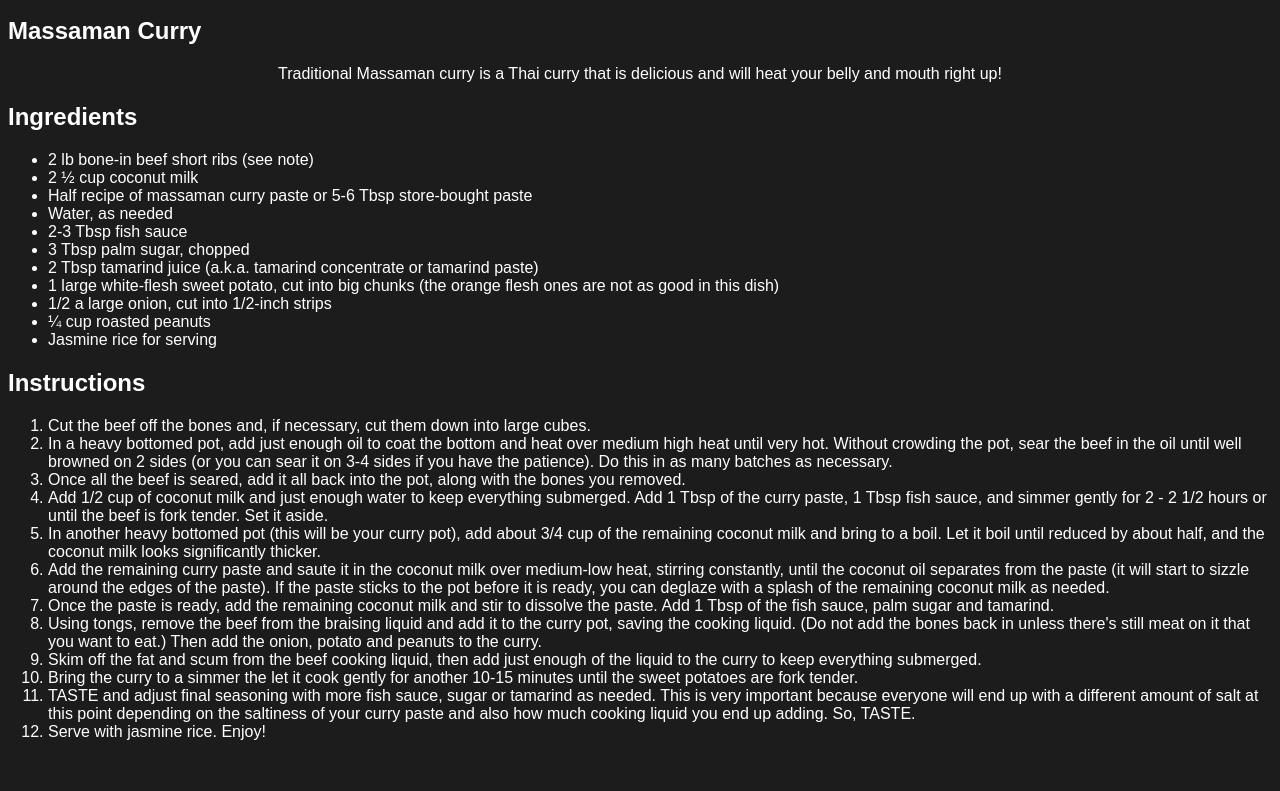
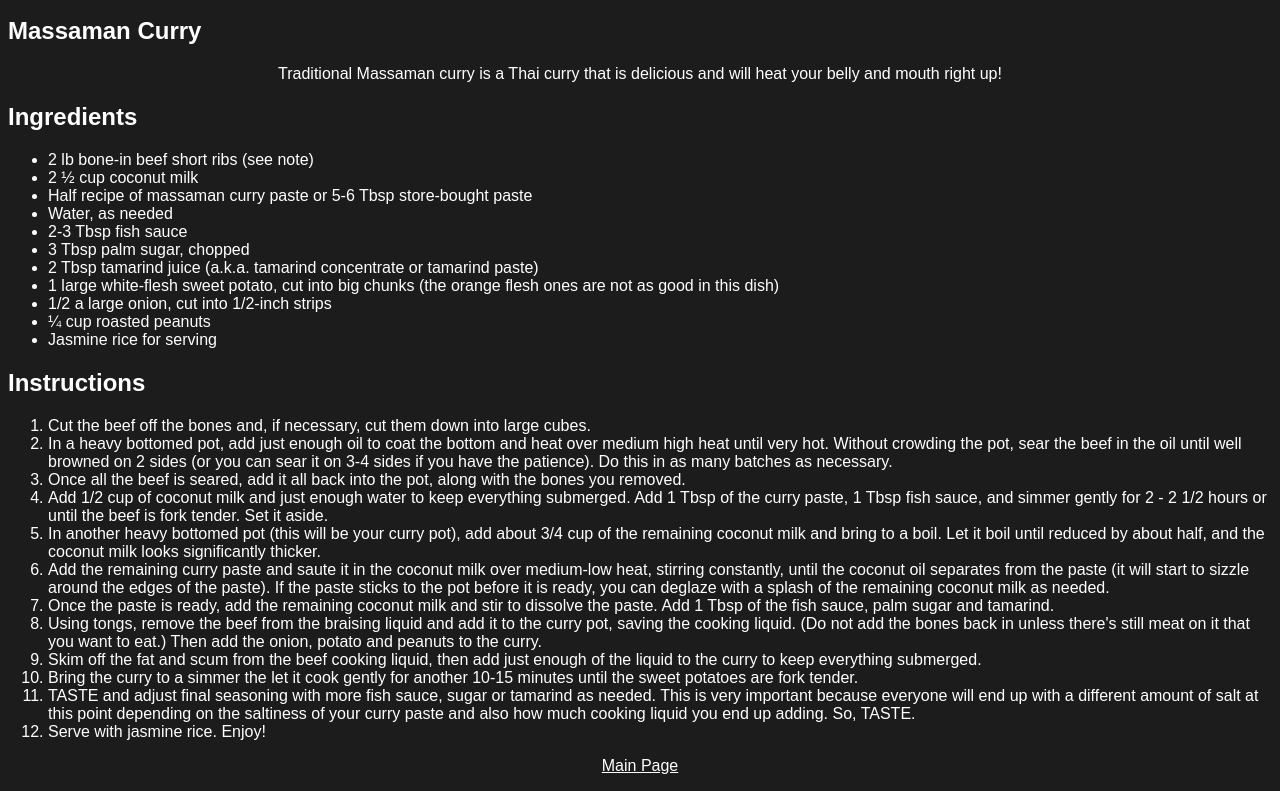
Before and after one commit to 0710CityLights/odin-recipes, a plain HTML site: page recipes/thaicurry.html in a window 1280 px wide. Shown: the part 462-1253 px from the top of the page. Before the commit the page ends 1219 px from the top, so only its background shows below. Drawn offline with Linux system fonts and the light colour scheme.

Commit message:
Added link to main page at the bottom of page.

```diff
--- a/recipes/thaicurry.html
+++ b/recipes/thaicurry.html
@@ -53,5 +53,7 @@
 
     </ol>
 
+    <p> <a href="../index.html">Main Page</a> </p>
+
 </body>
 </html>
```
